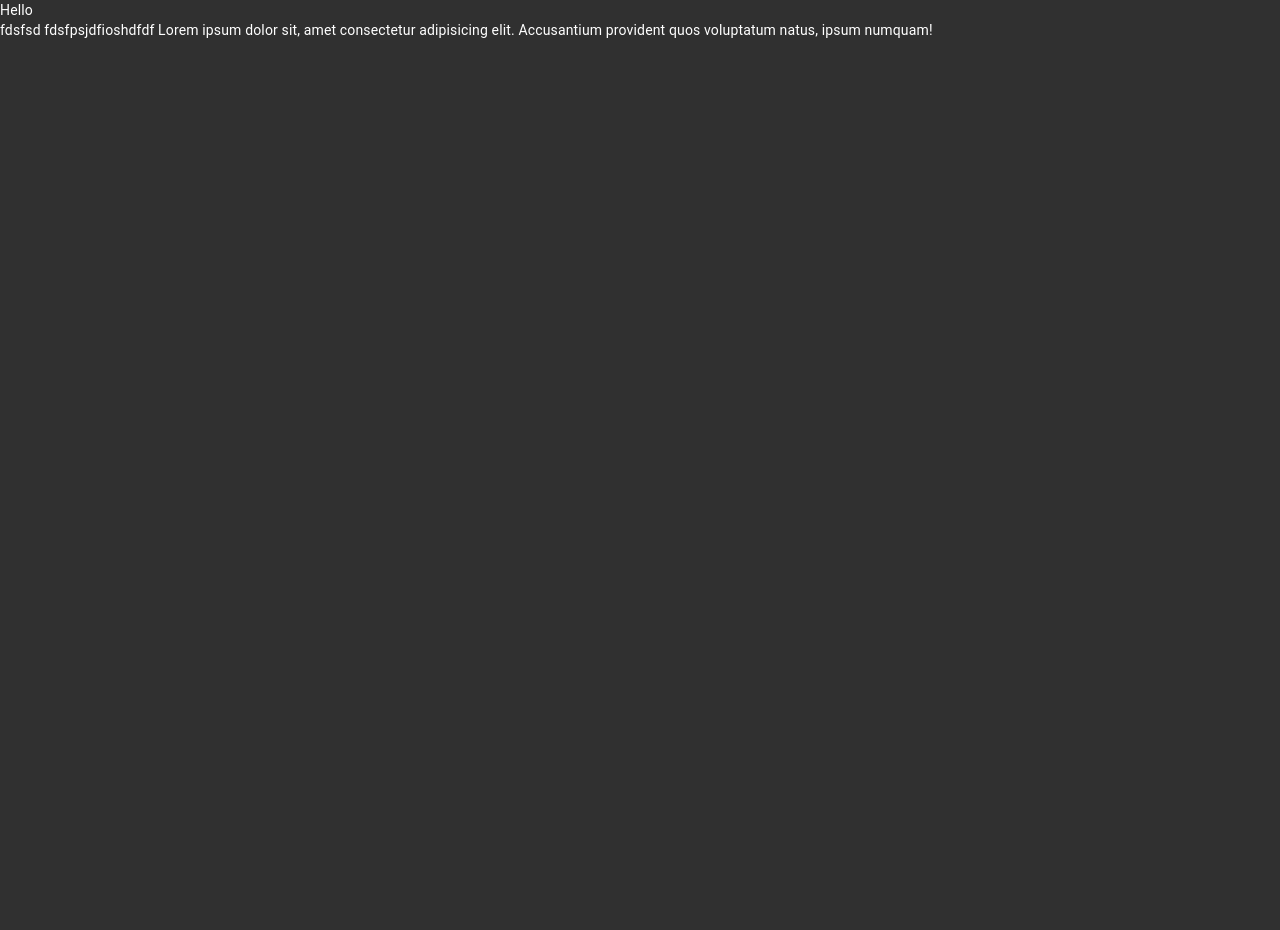
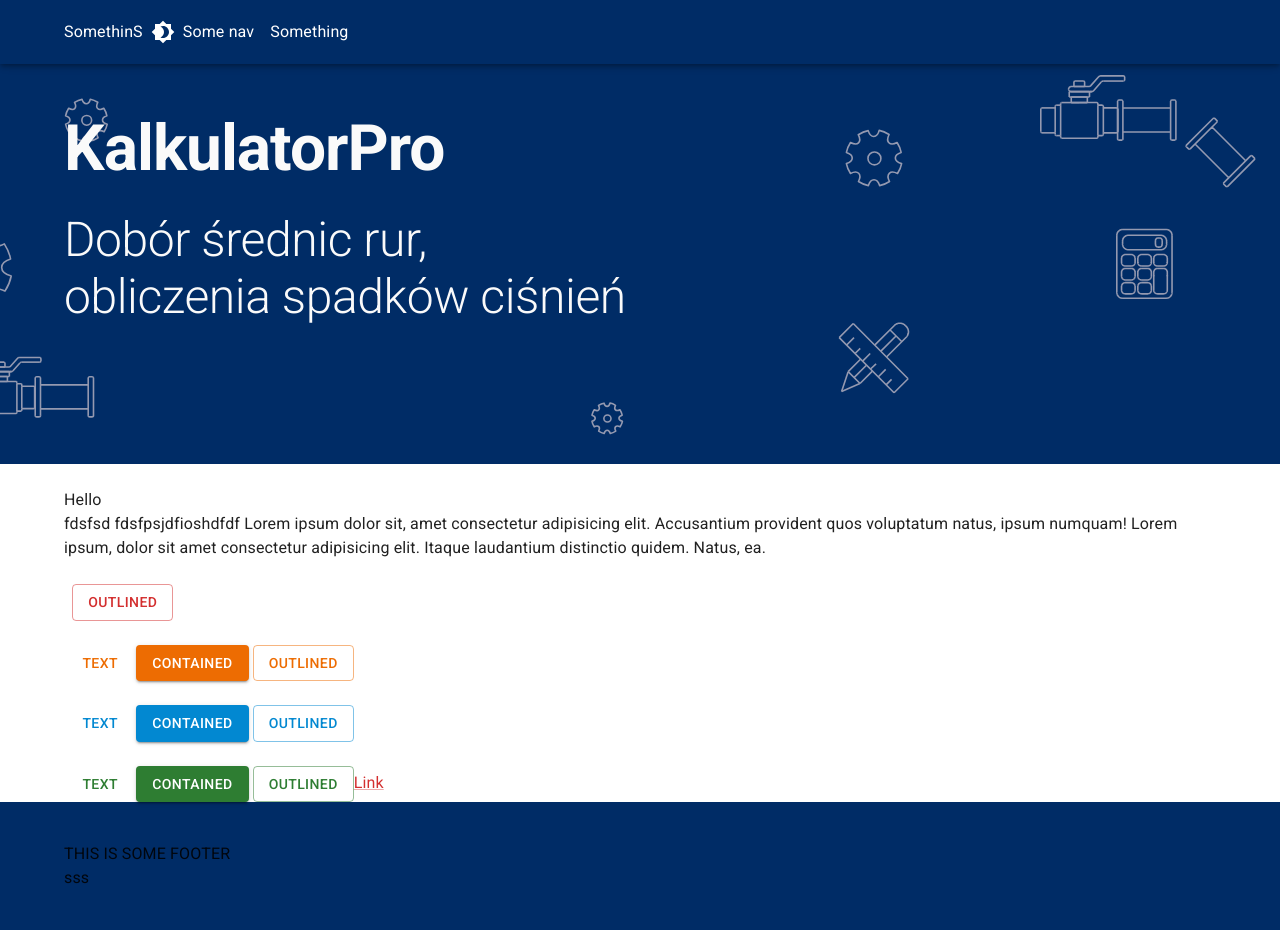
Before and after one commit to grykielona/kalkulatorpro, a Gatsby site: page / in a window 1280 px wide. Before the commit the page ends 800 px from the top, so only its background shows below. Built offline with nearby package versions, Linux system fonts and the light colour scheme; Gatsby itself is replaced by a stand-in of ours.

Commit message:
Fixing some configuration

```diff
--- a/gatsby-browser.js
+++ b/gatsby-browser.js
@@ -4,4 +4,4 @@
  * See: https://www.gatsbyjs.com/docs/browser-apis/
  */
 
-// You can delete this file if you're not using it
+// You can delete this file if you're not using  it
--- a/gatsby-node.js
+++ b/gatsby-node.js
@@ -1,8 +1,8 @@
 exports.createPages = async ({ actions }) => {
   const { createPage } = actions
   createPage({
-    path: "/using-dsg",
-    component: require.resolve("./src/templates/using-dsg.js"),
+    path: '/using-dsg',
+    component: require.resolve('./src/templates/using-dsg.js'),
     context: {},
     defer: true,
   })
--- /dev/null
+++ b/src/components/Layout/Footer.jsx
@@ -0,0 +1,16 @@
+import { Box, Container } from '@mui/material'
+import React from 'react'
+
+const Footer = () => (
+  <Box sx={{ bgcolor: 'primary.main' }}>
+    <Container>
+      <Box py={5}>
+        THIS IS SOME FOOTER
+        <br />
+        sss
+      </Box>
+    </Container>
+  </Box>
+)
+
+export default Footer
--- a/src/components/Layout/Layout.jsx
+++ b/src/components/Layout/Layout.jsx
@@ -1,21 +1,55 @@
-import React from 'react'
-import { createTheme, ThemeProvider } from '@material-ui/core/styles'
-import { CssBaseline } from '@material-ui/core'
+import React, { useMemo, useState } from 'react'
+import { createTheme, ThemeProvider } from '@mui/material/styles'
+import CssBaseline from '@mui/material/CssBaseline'
+import { Grid } from '@mui/material'
+import MainNavbar from './MainNavbar'
+import Footer from './Footer'
 
-const darkTheme = createTheme({
-  palette: {
-    type: 'dark',
-  },
-})
+const Layout = ({ children }) => {
+  const darkModeLocalSt = window.localStorage.getItem('darkMode')
 
-const a = 323
+  const [mode, setMode] = useState(darkModeLocalSt || 'light')
 
-function Layout({ children }) {
+  const customTheme = useMemo(
+    () =>
+      createTheme({
+        palette: {
+          mode,
+          primary: { main: '#002C66' },
+        },
+        typography: {
+          h1: {
+            fontSize: '2rem',
+            '@media (min-width:900px)': {
+              fontSize: '4rem',
+            },
+          },
+          h2: {
+            fontSize: '1.5rem',
+            '@media (min-width:900px)': {
+              fontSize: '3rem',
+            },
+          },
+        },
+      }),
+    [mode]
+  )
+
   return (
-    <ThemeProvider theme={darkTheme}>
+    <ThemeProvider theme={customTheme}>
       <CssBaseline />
-      <div className="" />
-      {children}
+
+      <Grid container direction="column" sx={{ minHeight: '100vh' }}>
+        <Grid item>
+          <MainNavbar mode={mode} setMode={setMode} />
+        </Grid>
+        <Grid item flexGrow={1}>
+          {children}
+        </Grid>
+        <Grid item>
+          <Footer />
+        </Grid>
+      </Grid>
     </ThemeProvider>
   )
 }
--- /dev/null
+++ b/src/components/Layout/MainNavbar.jsx
@@ -0,0 +1,45 @@
+import { AppBar, Box, Container, IconButton, Toolbar, Typography } from '@mui/material'
+import React from 'react'
+import Brightness4Icon from '@mui/icons-material/Brightness4'
+import Brightness7Icon from '@mui/icons-material/Brightness7'
+
+const MainNavbar = ({ mode, setMode }) => {
+  const ChangeDarkMode = () => {
+    window.localStorage.setItem('darkMode', mode === 'dark' ? 'light' : 'dark')
+    setMode((prevMode) => (prevMode === 'dark' ? 'light' : 'dark'))
+  }
+
+  return (
+    <>
+      <AppBar colorInherit>
+        <Toolbar
+          disableGutters
+          sx={{
+            bgcolor: 'primary.main',
+          }}
+        >
+          <Container>
+            <Box
+              sx={{
+                display: 'flex',
+                alignItems: 'center',
+              }}
+            >
+              <span>SomethinS</span>
+              <IconButton onClick={ChangeDarkMode} color="inherit">
+                {mode === 'dark' ? <Brightness7Icon /> : <Brightness4Icon />}
+              </IconButton>
+              Some nav
+              <Typography component="span" sx={{ ml: 2 }}>
+                Something
+              </Typography>
+            </Box>
+          </Container>
+        </Toolbar>
+      </AppBar>
+      <Toolbar />
+    </>
+  )
+}
+
+export default MainNavbar
--- a/src/components/seo.js
+++ b/src/components/seo.jsx
@@ -1,9 +1,9 @@
-import * as React from "react"
-import PropTypes from "prop-types"
-import { Helmet } from "react-helmet"
-import { useStaticQuery, graphql } from "gatsby"
+import * as React from 'react'
+import PropTypes from 'prop-types'
+import { Helmet } from 'react-helmet'
+import { useStaticQuery, graphql } from 'gatsby'
 
-function Seo({ description, lang, meta, title }) {
+const Seo = ({ description, lang, meta, title }) => {
   const { site } = useStaticQuery(
     graphql`
       query {
@@ -30,46 +30,51 @@ function Seo({ description, lang, meta, title }) {
       titleTemplate={defaultTitle ? `%s | ${defaultTitle}` : null}
       meta={[
         {
-          name: `description`,
+          name: 'description',
           content: metaDescription,
         },
         {
-          property: `og:title`,
+          property: 'og:title',
           content: title,
         },
         {
-          property: `og:description`,
+          property: 'og:description',
           content: metaDescription,
         },
         {
-          property: `og:type`,
-          content: `website`,
+          property: 'og:type',
+          content: 'website',
         },
         {
-          name: `twitter:card`,
-          content: `summary`,
+          name: 'twitter:card',
+          content: 'summary',
         },
         {
-          name: `twitter:creator`,
-          content: site.siteMetadata?.author || ``,
+          name: 'twitter:creator',
+          content: site.siteMetadata?.author || '',
         },
         {
-          name: `twitter:title`,
+          name: 'twitter:title',
           content: title,
         },
         {
-          name: `twitter:description`,
+          name: 'twitter:description',
           content: metaDescription,
         },
       ].concat(meta)}
-    />
+    >
+      <link
+        rel="stylesheet"
+        href="https://fonts.googleapis.com/css?family=Roboto:300,400,500,700&display=swap"
+      />
+    </Helmet>
   )
 }
 
 Seo.defaultProps = {
-  lang: `en`,
+  lang: 'en',
   meta: [],
-  description: ``,
+  description: '',
 }
 
 Seo.propTypes = {
--- a/src/pages/index.jsx
+++ b/src/pages/index.jsx
@@ -1,21 +1,138 @@
 import * as React from 'react'
+import Container from '@mui/material/Container'
+import { Box, Button, Link, Typography } from '@mui/material'
+import { Link as GLink } from 'gatsby'
 import Layout from '../components/Layout/Layout'
 import Seo from '../components/seo'
+import hero2 from '../images/hero2.svg'
 
-function IndexPage() {
-  return (
+const heroSectionSX = {
+  height: { xs: '220px', md: '400px' },
+  bgcolor: 'primary.main',
+  overflow: 'hidden',
+  backgroundImage: `url(${hero2})`,
+  backgroundRepeat: 'no-repeat',
+  backgroundSize: 'cover',
+  backgroundPosition: 'center',
+}
+
+const IndexPage = () => (
   <>
     <Seo title="Home" />
     <Layout>
+      <Box sx={heroSectionSX}>
+        <Container>
+          <Box sx={{ py: 6 }}>
+            <Typography sx={{ color: '#fafafa', fontWeight: 'bold', mb: 3 }} variant="h1">
+              KalkulatorPro
+            </Typography>
+
+            <Typography sx={{ color: '#fafafa' }} variant="h2">
+              Dobór średnic rur,
+              <br />
+              obliczenia spadków ciśnień
+            </Typography>
+          </Box>
+        </Container>
+      </Box>
+      <br />
+
+      <Container>
         Hello
         <div>
-          fdsfsd fdsfpsjdfioshdfdf Lorem ipsum dolor sit, amet consectetur
-          adipisicing elit. Accusantium provident quos voluptatum natus, ipsum
-          numquam!
+          fdsfsd fdsfpsjdfioshdfdf Lorem ipsum dolor sit, amet consectetur adipisicing elit.
+          Accusantium provident quos voluptatum natus, ipsum numquam! Lorem ipsum, dolor sit amet
+          consectetur adipisicing elit. Itaque laudantium distinctio quidem. Natus, ea.
         </div>
+        <br />
+        &nbsp;
+        {/* <Button variant="text" color="primary">
+          Text
+        </Button>
+        &nbsp;
+        <Button variant="contained" color="primary">
+          Contained
+        </Button>
+        &nbsp;
+        <Button variant="outlined" color="primary">
+          Outlined
+        </Button>
+        <br />
+        <br />
+        &nbsp;
+        <Button variant="text" color="secondary">
+          Text
+        </Button>
+        &nbsp;
+        <Button variant="contained" color="secondary">
+          Contained
+        </Button>
+        &nbsp;
+        <Button variant="outlined" color="secondary">
+          Outlined
+        </Button>
+        <br />
+        <br />
+        &nbsp;
+        <Button variant="text" color="error">
+          Text
+        </Button>
+        &nbsp;
+        <Button variant="contained" color="error">
+          Contained
+        </Button> */}
+        &nbsp;
+        <Button variant="outlined" color="error">
+          Outlined
+        </Button>
+        <br />
+        <br />
+        &nbsp;
+        <Button variant="text" color="warning">
+          Text
+        </Button>
+        &nbsp;
+        <Button variant="contained" color="warning">
+          Contained
+        </Button>
+        &nbsp;
+        <Button variant="outlined" color="warning">
+          Outlined
+        </Button>
+        <br />
+        <br />
+        &nbsp;
+        <Button variant="text" color="info">
+          Text
+        </Button>
+        &nbsp;
+        <Button variant="contained" color="info">
+          Contained
+        </Button>
+        &nbsp;
+        <Button variant="outlined" color="info">
+          Outlined
+        </Button>
+        <br />
+        <br />
+        &nbsp;
+        <Button variant="text" color="success">
+          Text
+        </Button>
+        &nbsp;
+        <Button variant="contained" color="success">
+          Contained
+        </Button>
+        &nbsp;
+        <Button variant="outlined" color="success">
+          Outlined
+        </Button>
+        <Link color="error" component={GLink} to="/404">
+          Link
+        </Link>
+      </Container>
     </Layout>
   </>
 )
-}
 
 export default IndexPage
```
Also changed, not shown: package.json (+5 -3 lines), src/pages/404.jsx (+6 -7 lines), .eslintrc.json, src/images/hero2.svg (added), 4 other files. Lines whose indentation alone changed are shown as unchanged.
